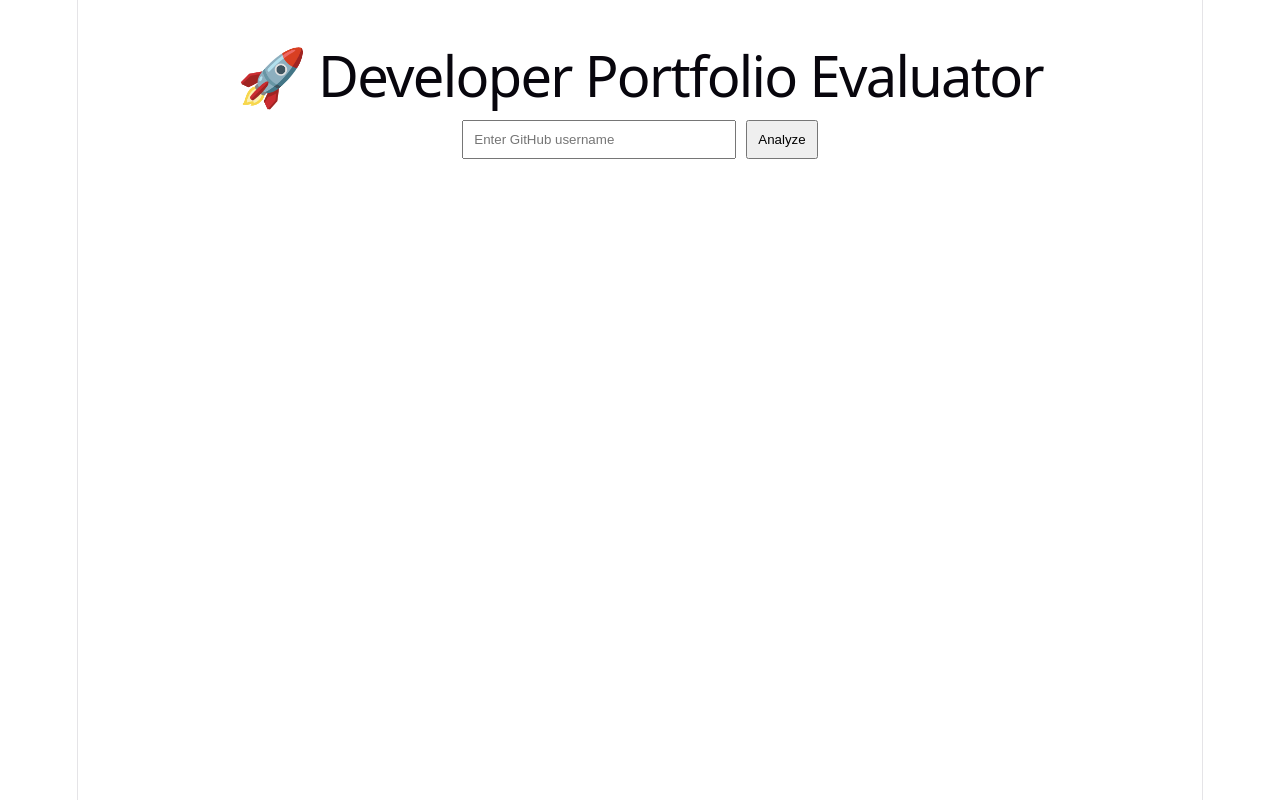
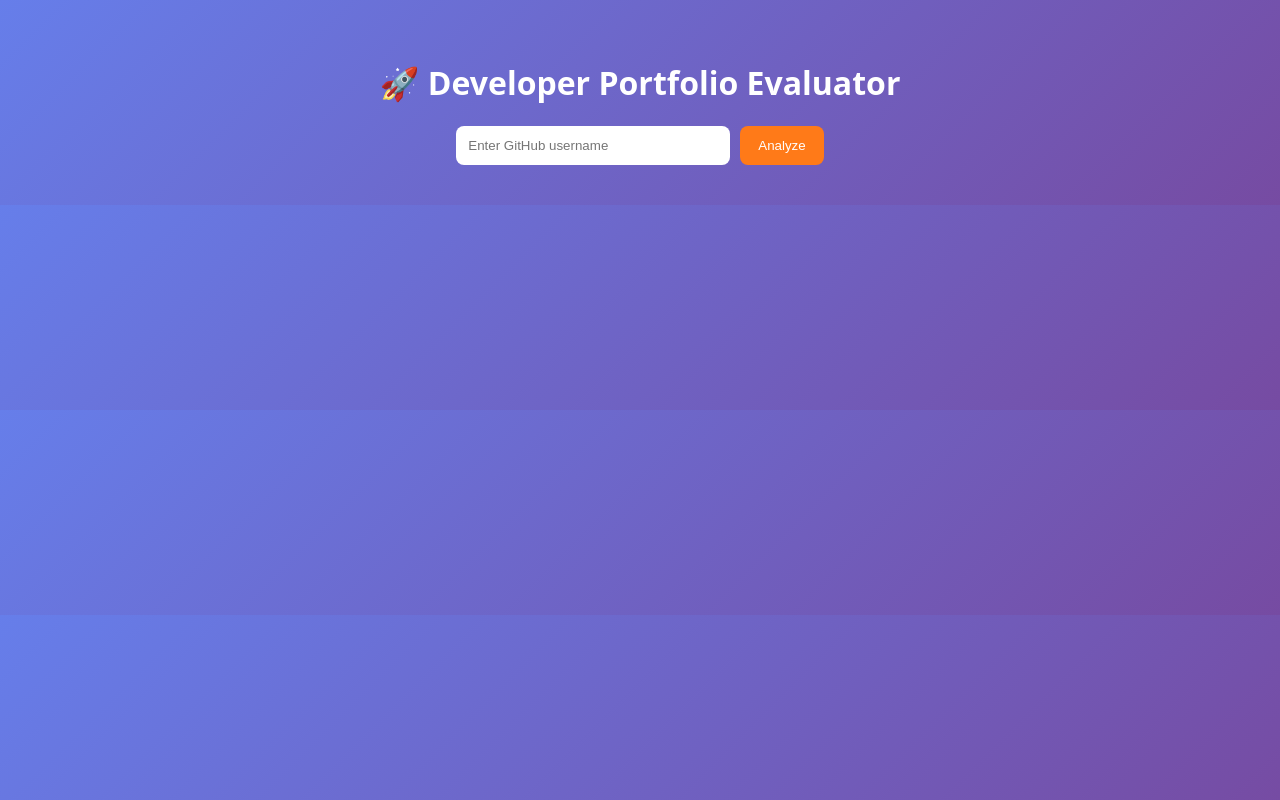
Before and after one commit to VidapanakalSwetha/ThaniyaTechnologies_VTU_Internship_2026, a React (Vite) app in the folder Developer-Portfolio-Evaluator/client/: page / in a window 1280 px wide. Built offline with nearby package versions, Linux system fonts and the light colour scheme.

Commit message:
Day 10 – Enhanced UI with loader, hiring status, and score visualization

```diff
--- a/Developer-Portfolio-Evaluator/client/src/App.jsx
+++ b/Developer-Portfolio-Evaluator/client/src/App.jsx
@@ -3,8 +3,10 @@
 function App() {
   const [username, setUsername] = useState("");
   const [data, setData] = useState(null);
+  const [loading, setLoading] = useState(false);
 
   const handleSearch = async () => {
+    setLoading(true);
     try {
       const res = await fetch(
         `http://localhost:5000/api/profile/${username}`
@@ -14,87 +16,111 @@
     } catch (error) {
       console.log(error);
     }
+    setLoading(false);
+  };
+
+  // 🔥 Hiring Status
+  const getHiringStatus = (score) => {
+    if (score >= 80) return "🔥 Highly Hireable";
+    if (score >= 60) return "👍 Hireable";
+    return "⚠️ Needs Improvement";
+  };
+
+  // 🔥 Color logic
+  const getColor = (val) => {
+    if (val >= 80) return "#22c55e"; // green
+    if (val >= 50) return "#facc15"; // yellow
+    return "#ef4444"; // red
   };
 
   return (
-    <div style={{ textAlign: "center", padding: "30px" }}>
+    <div>
       <h1>🚀 Developer Portfolio Evaluator</h1>
 
+      <div className="search-box">
         <input
           type="text"
           placeholder="Enter GitHub username"
           value={username}
           onChange={(e) => setUsername(e.target.value)}
-        style={{
-          padding: "10px",
-          width: "250px",
-          marginRight: "10px",
-        }}
         />
 
-      <button onClick={handleSearch} style={{ padding: "10px" }}>
-        Analyze
-      </button>
+        <button onClick={handleSearch}>Analyze</button>
+      </div>
+
+      {/* 🔥 Loader */}
+      {loading && <p>⏳ Analyzing developer...</p>}
 
       {data && data.success && (
-        <div style={{ marginTop: "30px" }}>
+        <>
+          {/* Profile Card */}
+          <div className="card">
+            <img src={data.data.avatar} className="avatar" />
 
-          {/* Profile Card */}
-          <div
-            style={{
-              border: "1px solid #ddd",
-              borderRadius: "12px",
-              padding: "20px",
-              display: "inline-block",
-              width: "300px",
-            }}
-          >
-            <img
-              src={data.data.avatar}
-              width="100"
-              style={{ borderRadius: "50%" }}
-            />
             <h2>{data.data.name}</h2>
             <p>{data.data.bio}</p>
 
             <h3>🏆 {data.data.level}</h3>
+            <h3>{getHiringStatus(data.data.scores.overall)}</h3>
+
             <h2>⭐ {data.data.scores.overall}</h2>
           </div>
 
-          {/* Scores Section */}
-          <div style={{ marginTop: "20px" }}>
+          {/* Scores */}
+          <div className="scores">
             <h3>📊 Score Breakdown</h3>
-            <p>Activity: {data.data.scores.activity}</p>
-            <p>Code Quality: {data.data.scores.codeQuality}</p>
-            <p>Diversity: {data.data.scores.diversity}</p>
-            <p>Community: {data.data.scores.community}</p>
+
+            {[
+              { label: "Activity", value: data.data.scores.activity },
+              { label: "Code Quality", value: data.data.scores.codeQuality },
+              { label: "Diversity", value: data.data.scores.diversity },
+              { label: "Community", value: data.data.scores.community },
+            ].map((item, index) => (
+              <div key={index} style={{ margin: "12px 0" }}>
+                <p>
+                  {item.label}: {item.value}
+                </p>
+
+                <div
+                  style={{
+                    background: "#333",
+                    borderRadius: "10px",
+                    height: "10px",
+                    overflow: "hidden",
+                  }}
+                >
+                  <div
+                    style={{
+                      width: `${item.value}%`,
+                      background: getColor(item.value),
+                      height: "100%",
+                      transition: "0.5s",
+                    }}
+                  />
+                </div>
+              </div>
+            ))}
           </div>
 
-          {/* Top Repos */}
-          <div style={{ marginTop: "20px" }}>
+          {/* Top Repositories */}
+          <div>
             <h3>🔥 Top Projects</h3>
 
             {data.data.topRepos.map((repo, index) => (
-              <div
-                key={index}
-                style={{
-                  border: "1px solid #ccc",
-                  margin: "10px",
-                  padding: "10px",
-                  borderRadius: "8px",
-                }}
-              >
+              <div key={index} className="repo-card">
                 <h4>{repo.name}</h4>
-                <p>⭐ {repo.stars} | 🍴 {repo.forks}</p>
+                <p>
+                  ⭐ {repo.stars} | 🍴 {repo.forks}
+                </p>
                 <p>🧠 {repo.language || "Unknown"}</p>
 
                 <a href={repo.url} target="_blank">
-                  View Repo
+                  View Repo →
                 </a>
               </div>
             ))}
           </div>
-        </div>
+        </>
       )}
 
       {data && !data.success && (
--- a/Developer-Portfolio-Evaluator/client/src/index.css
+++ b/Developer-Portfolio-Evaluator/client/src/index.css
@@ -3,109 +3,108 @@
   --text-h: #08060d;
   --bg: #fff;
   --border: #e5e4e7;
-  --code-bg: #f4f3ec;
   --accent: #aa3bff;
   --accent-bg: rgba(170, 59, 255, 0.1);
   --accent-border: rgba(170, 59, 255, 0.5);
-  --social-bg: rgba(244, 243, 236, 0.5);
   --shadow:
-    rgba(0, 0, 0, 0.1) 0 10px 15px -3px, rgba(0, 0, 0, 0.05) 0 4px 6px -2px;
+    rgba(0, 0, 0, 0.1) 0 10px 15px -3px,
+    rgba(0, 0, 0, 0.05) 0 4px 6px -2px;
 
-  --sans: system-ui, 'Segoe UI', Roboto, sans-serif;
-  --heading: system-ui, 'Segoe UI', Roboto, sans-serif;
-  --mono: ui-monospace, Consolas, monospace;
-
-  font: 18px/145% var(--sans);
-  letter-spacing: 0.18px;
-  color-scheme: light dark;
+  font-family: system-ui, 'Segoe UI', Roboto, sans-serif;
   color: var(--text);
-  background: var(--bg);
-  font-synthesis: none;
-  text-rendering: optimizeLegibility;
-  -webkit-font-smoothing: antialiased;
-  -moz-osx-font-smoothing: grayscale;
-
-  @media (max-width: 1024px) {
-    font-size: 16px;
-  }
+  background: linear-gradient(135deg, #667eea, #764ba2);
 }
 
-@media (prefers-color-scheme: dark) {
-  :root {
-    --text: #9ca3af;
-    --text-h: #f3f4f6;
-    --bg: #16171d;
-    --border: #2e303a;
-    --code-bg: #1f2028;
-    --accent: #c084fc;
-    --accent-bg: rgba(192, 132, 252, 0.15);
-    --accent-border: rgba(192, 132, 252, 0.5);
-    --social-bg: rgba(47, 48, 58, 0.5);
-    --shadow:
-      rgba(0, 0, 0, 0.4) 0 10px 15px -3px, rgba(0, 0, 0, 0.25) 0 4px 6px -2px;
-  }
-
-  #social .button-icon {
-    filter: invert(1) brightness(2);
-  }
-}
-
+/* Layout */
 body {
   margin: 0;
 }
 
 #root {
-  width: 1126px;
-  max-width: 100%;
-  margin: 0 auto;
   text-align: center;
-  border-inline: 1px solid var(--border);
-  min-height: 100svh;
-  display: flex;
-  flex-direction: column;
-  box-sizing: border-box;
+  padding: 40px;
 }
 
-h1,
-h2 {
-  font-family: var(--heading);
-  font-weight: 500;
-  color: var(--text-h);
+/* Headings */
+h1 {
+  color: white;
 }
 
-h1 {
-  font-size: 56px;
-  letter-spacing: -1.68px;
-  margin: 32px 0;
-  @media (max-width: 1024px) {
-    font-size: 36px;
-    margin: 20px 0;
-  }
-}
 h2 {
-  font-size: 24px;
-  line-height: 118%;
-  letter-spacing: -0.24px;
-  margin: 0 0 8px;
-  @media (max-width: 1024px) {
-    font-size: 20px;
-  }
-}
-p {
-  margin: 0;
+  color: white;
 }
 
-code,
-.counter {
-  font-family: var(--mono);
-  display: inline-flex;
-  border-radius: 4px;
-  color: var(--text-h);
+/* 🔥 Search Box */
+.search-box input {
+  padding: 12px;
+  width: 250px;
+  border-radius: 8px;
+  border: none;
+  margin-right: 10px;
 }
 
-code {
-  font-size: 15px;
-  line-height: 135%;
-  padding: 4px 8px;
-  background: var(--code-bg);
+.search-box button {
+  padding: 12px 18px;
+  border-radius: 8px;
+  border: none;
+  background: #ff7a18;
+  color: white;
+  cursor: pointer;
+  transition: 0.3s;
 }
+
+.search-box button:hover {
+  opacity: 0.8;
+}
+
+/* 🔥 Profile Card */
+.card {
+  background: rgba(255, 255, 255, 0.1);
+  backdrop-filter: blur(10px);
+  border-radius: 15px;
+  padding: 25px;
+  width: 320px;
+  margin: 30px auto;
+  box-shadow: var(--shadow);
+  color: white;
+}
+
+/* Avatar */
+.avatar {
+  width: 110px;
+  border-radius: 50%;
+  border: 3px solid white;
+}
+
+/* Scores */
+.scores {
+  margin-top: 20px;
+  color: white;
+}
+
+/* 🔥 Repo Cards */
+.repo-card {
+  background: rgba(255, 255, 255, 0.1);
+  padding: 15px;
+  margin: 10px auto;
+  border-radius: 10px;
+  width: 80%;
+  color: white;
+  transition: 0.3s;
+}
+
+.repo-card:hover {
+  transform: translateY(-5px);
+  box-shadow: var(--shadow);
+}
+
+/* Links */
+.repo-card a {
+  color: #ffd700;
+  text-decoration: none;
+}
+.scores {
+  width: 300px;
+  margin: 20px auto;
+  text-align: left;
+}
```
Lines whose indentation alone changed are shown as unchanged.
